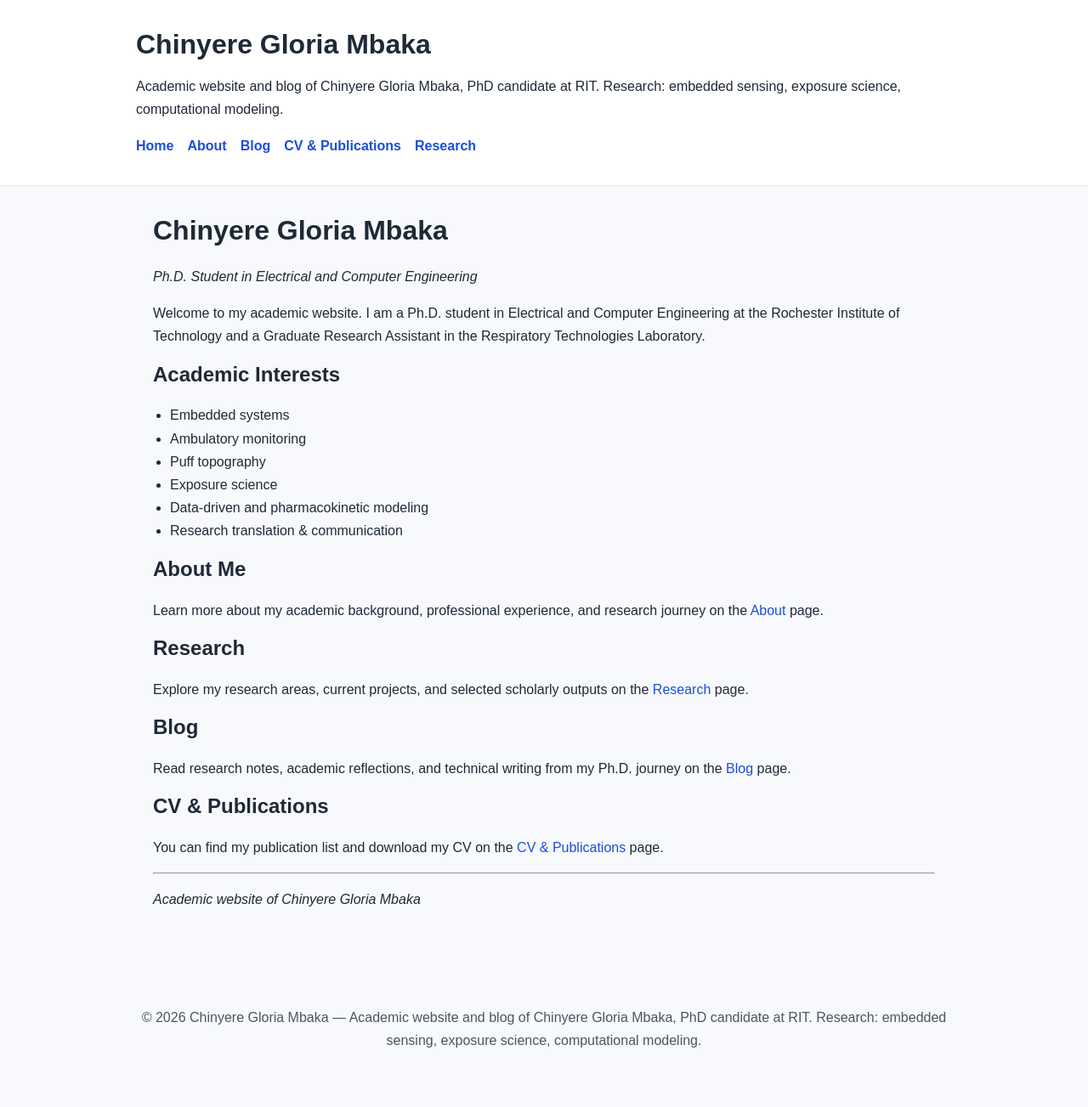
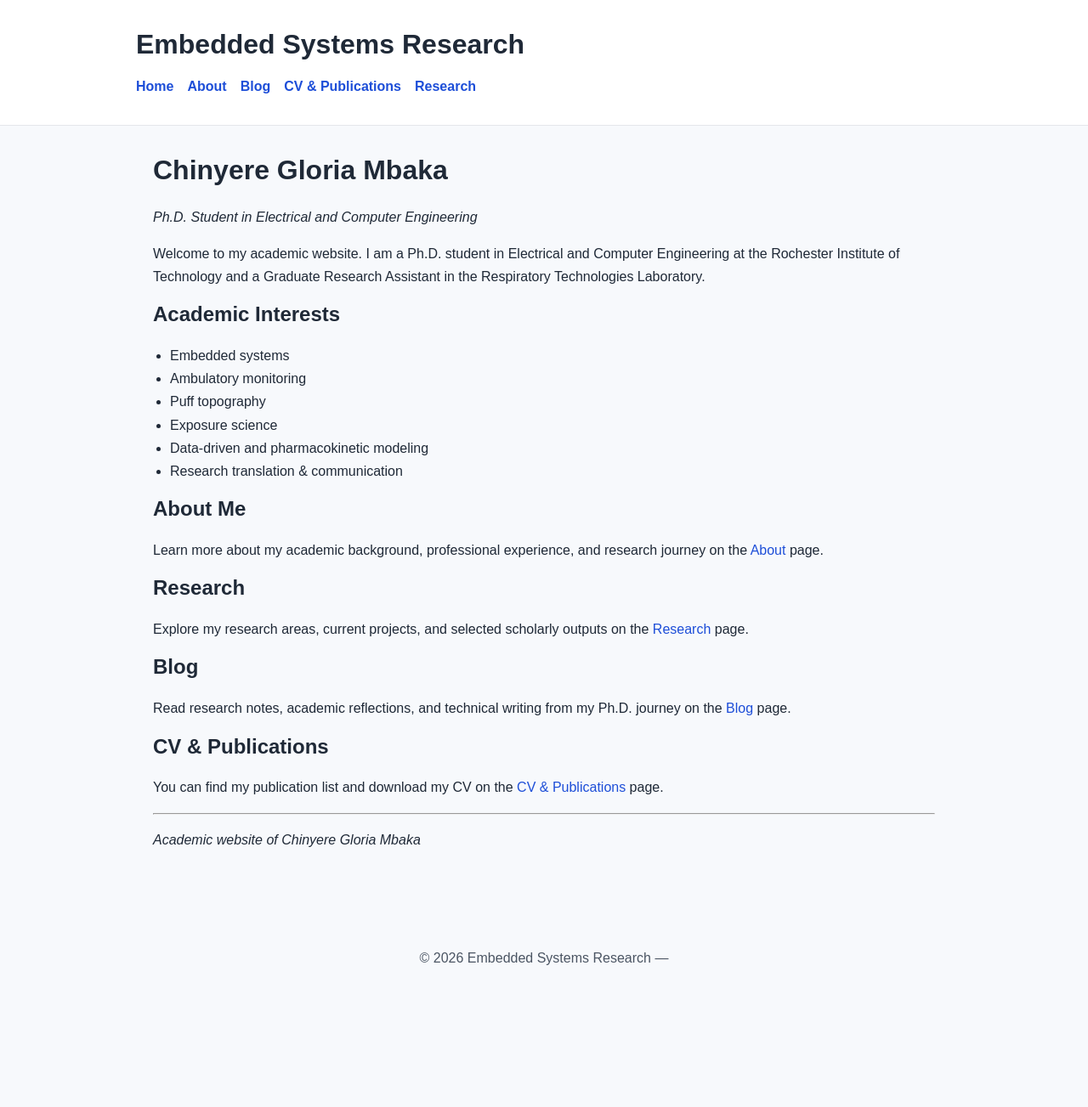
Before and after one commit to mbaglo/mbaglo.github.io, a Jekyll site: the page built from index.md, in a window 1280 px wide. Shown: the whole page at 85% size. Built offline with Jekyll 4.4.1, drawn with Linux system fonts in a browser that asks for light colours; after the commit the page ends 1205 px from its top, so only the background shows below that.

Commit message:
Retitle site for minimal, non-personal branding and remove repeated description.

```diff
--- a/_config.yml
+++ b/_config.yml
@@ -1,6 +1,6 @@
-title: "Chinyere Gloria Mbaka"
+title: "Embedded Systems Research"
 email: "60557047+mbaglo@users.noreply.github.com"
-description: "Academic website and blog of Chinyere Gloria Mbaka, PhD candidate at RIT. Research: embedded sensing, exposure science, computational modeling."
+description: ""
 baseurl: ""
 url: "https://mbaglo.github.io"
 theme: minima
```
